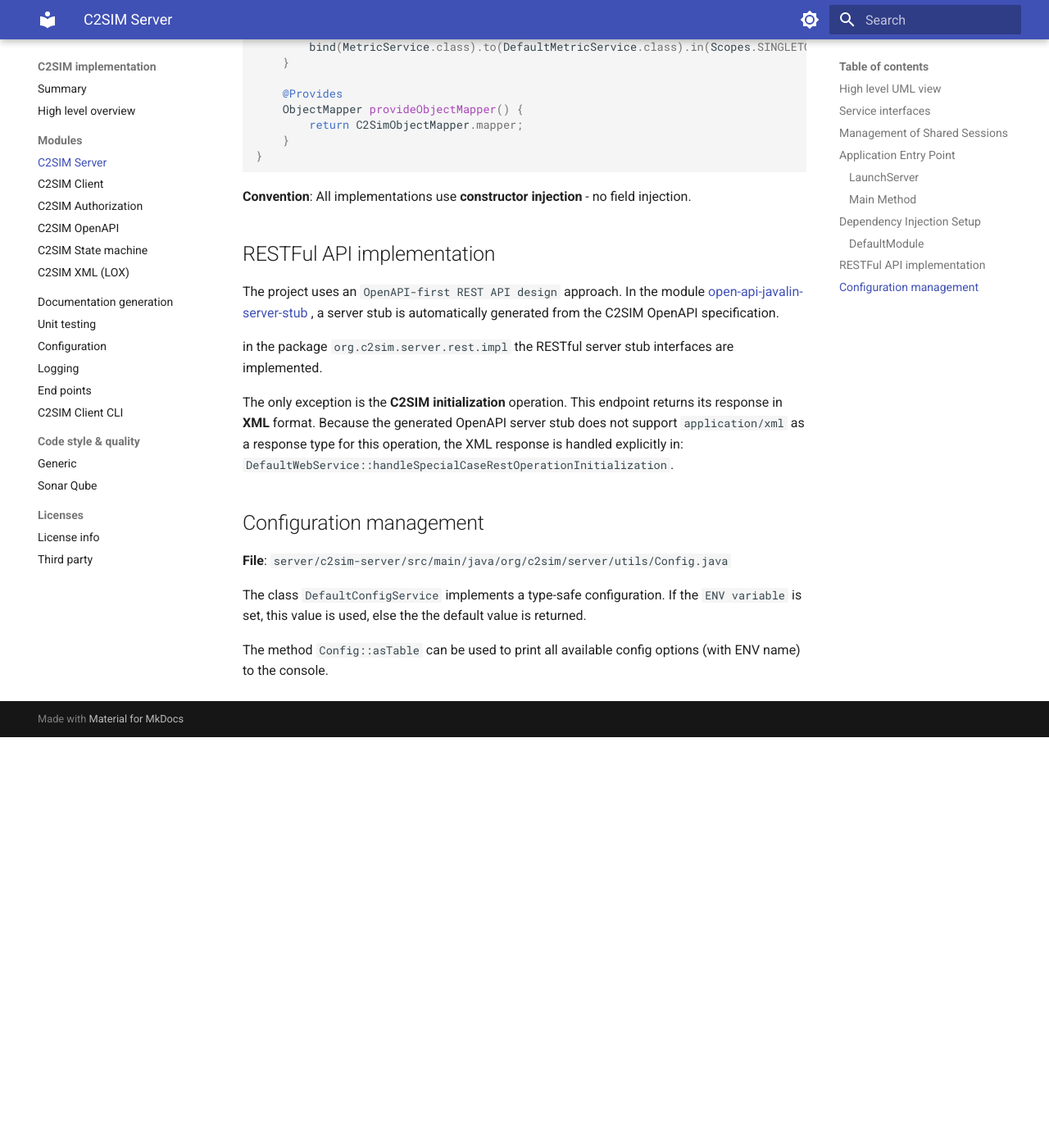
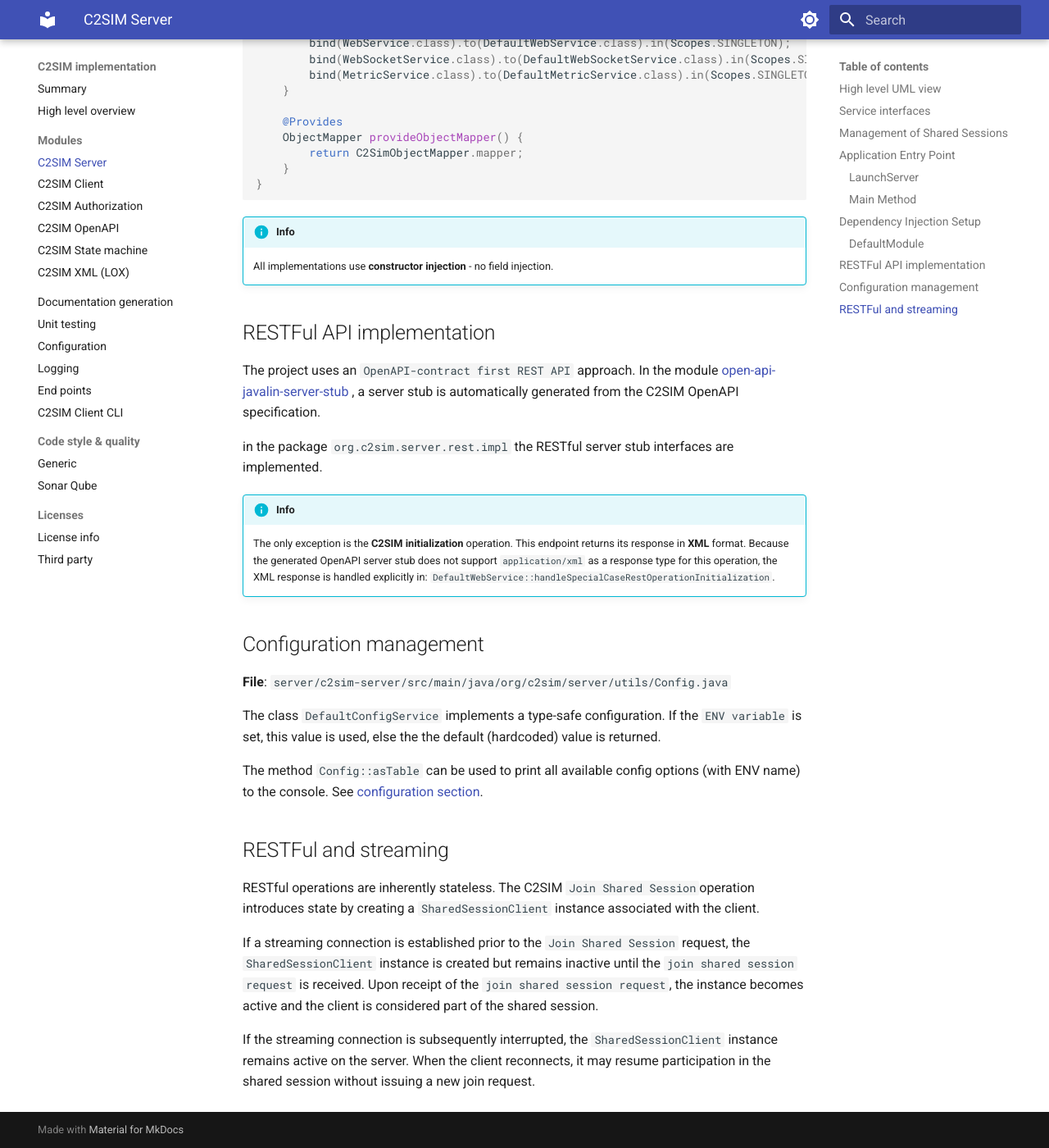
Before and after one commit to TNO-MST/c2sim-server, an MkDocs documentation site: the page built from docs/content/c2sim-server/module-c2sim-server.md, in a window 1280 px wide and 1400 px high, scrolled down 4515 px. Shown: the whole window at 82% size. Built offline with MkDocs 1.6.1 and Material for MkDocs 9.7.7, drawn with Linux system fonts in a browser that asks for light colours; before the commit the page ends 5414 px from its top, so only the background shows below that; some of the changed text lies outside the part shown.

Commit message:
Update doc

````diff
--- a/docs/content/c2sim-server/module-c2sim-server.md
+++ b/docs/content/c2sim-server/module-c2sim-server.md
@@ -1,16 +1,17 @@
 # Module C2SIM server
 
-The `c2sim-server` module is the main application that provides REST and WebSocket endpoints for C2SIM message exchange. It uses **Javalin 6.7.0** (not Spring) as the web framework with Google Guice for dependency injection.
+The `c2sim-server` module is the main application that provides REST and WebSocket endpoints for C2SIM message exchange. It uses [Javalin 6](https://javalin.io/) (not Spring) as the web framework with [Google Guice](https://github.com/google/guice) for dependency injection.
 
 **Location**: `server/c2sim-server/`
 
 **Key Characteristics**:
 
-- OpenAPI-first REST API design
+- [OpenAPI Contract first REST API design](module-open-api-javalin-server-stub.md)
 - WebSocket for real-time message streaming
-- Prometheus metrics integration
-- JWT-based authentication
-- Swagger UI for API documentation
+- Uses [jetty](https://jetty.org/index.html) as embedded web engine
+- [OpenTelemetry](https://opentelemetry.io/) metrics support (trough [micrometer](https://javalin.io/plugins/micrometer))
+- JWT-based authentication/authorization ([OIDC](./../security/openid.md))
+- [Swagger UI](https://swagger.io/tools/swagger-ui/) support
 
 
 
@@ -20,14 +21,14 @@
 
 ## Service interfaces
 
-| Service            |                                         |
-| ------------------ | --------------------------------------- |
-| ConfigService      | Manages all configuration-related data  |
-| C2SimSchemaService | Validates C2SIM XSD schemas             |
-| WebService         | Handles RESTful API operations          |
-| WebSocketService   | Manages WebSocket communication         |
-| C2SimService       | Oversees and coordinates C2SIM services |
-| MetricService      | Collect metrics                         |
+| Service            |                                                             |
+| ------------------ | ----------------------------------------------------------- |
+| ConfigService      | Manages all configuration-related data                      |
+| C2SimSchemaService | Validates C2SIM XSD schemas                                 |
+| WebService         | Handles RESTful API operations                              |
+| WebSocketService   | Manages WebSocket communication                             |
+| C2SimService       | Oversees and coordinates C2SIM services                     |
+| MetricService      | Collect and stores [metrics](./../metrics/c2sim-metrics.md) |
 
 ## Management of Shared Sessions
 
@@ -153,20 +154,34 @@
 }
 ```
 
-**Convention**: All implementations use **constructor injection** - no field injection.
+!!! info
+
+    All implementations use **constructor injection** - no field injection.
 
 ## RESTFul API implementation
 
-The project uses an `OpenAPI-first REST API design` approach. In the module [open-api-javalin-server-stub](module-open-api-javalin-server-stub.md) , a server stub is automatically generated from the C2SIM OpenAPI specification.
+The project uses an `OpenAPI-contract first REST API` approach. In the module [open-api-javalin-server-stub](module-open-api-javalin-server-stub.md) , a server stub is automatically generated from the C2SIM OpenAPI specification.
 
 in the package `org.c2sim.server.rest.impl` the RESTful server stub interfaces are implemented.
 
-The only exception is the **C2SIM initialization** operation.  This endpoint returns its response in **XML** format. Because the generated OpenAPI server stub does not support `application/xml` as a response type for this operation, the XML response is handled explicitly in: `DefaultWebService::handleSpecialCaseRestOperationInitialization`.
+!!! info
+
+    The only exception is the **C2SIM initialization** operation.  This endpoint returns its response in **XML** format. Because the generated OpenAPI server stub does not support `application/xml` as a response type for this operation, the XML response is handled explicitly in: `DefaultWebService::handleSpecialCaseRestOperationInitialization`.
 
 ## Configuration management
 
 **File**: `server/c2sim-server/src/main/java/org/c2sim/server/utils/Config.java`
 
-The class `DefaultConfigService` implements a type-safe configuration. If the `ENV variable` is set, this value is used, else the the default value is returned.
+The class `DefaultConfigService` implements a type-safe configuration. If the `ENV variable` is set, this value is used, else the the default (hardcoded) value is returned.
 
-The method `Config::asTable` can be used to print all available config options (with ENV name) to the console.
+The method `Config::asTable` can be used to print all available config options (with ENV name) to the console. See [configuration section](configuration.md).
+
+
+
+## RESTFul and streaming
+
+RESTful operations are inherently stateless. The C2SIM `Join Shared Session`operation introduces state by creating a `SharedSessionClient` instance associated with the client.
+
+If a streaming connection is established prior to the `Join Shared Session` request, the `SharedSessionClient` instance is created but remains inactive until the `join shared session request` is received. Upon receipt of the `join shared session request`, the instance becomes active and the client is considered part of the shared session.
+
+If the streaming connection is subsequently interrupted, the `SharedSessionClient` instance remains active on the server. When the client reconnects, it may resume participation in the shared session without issuing a new join request.
````
Also changed, not shown: docs/content/c2sim-server/module-c2sim-authorization.md (+6 -2 lines), docs/content/c2sim-server/module-c2sim-land-operation-extension.md (+5 -15 lines), docs/content/c2sim-server/module-open-api-javalin-server-stub.md (+8 -8 lines), docs/content/docker/docker-monitoring.md (+0 -2 lines), docs/content/security/openid.md (+67 -22 lines).
